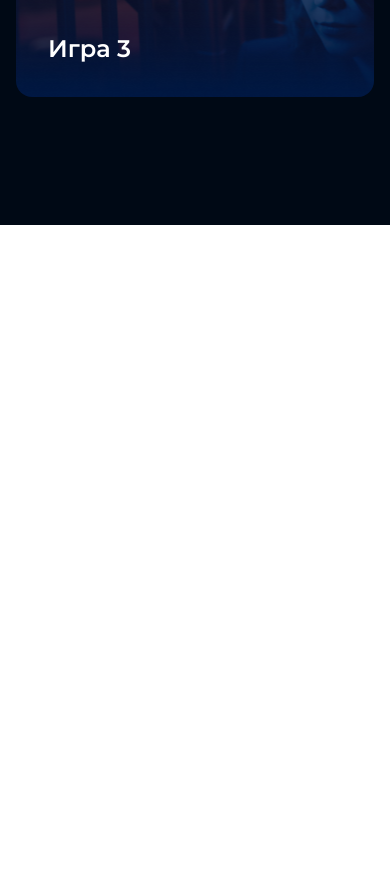
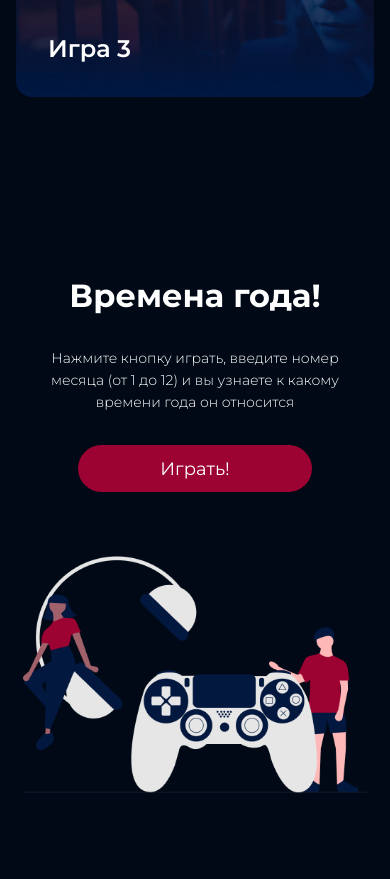
Before and after one commit to NikMrVolk/2-nd-course-hw, a plain HTML site: page index.html in a window 390 px wide. Shown: the part 1726-2605 px from the top of the page. Before the commit the page ends 1951 px from the top, so only its background shows below. Drawn offline with Linux system fonts and the light colour scheme.

Commit message:
ended hw-5

```diff
--- a/index.html
+++ b/index.html
@@ -18,7 +18,8 @@
 	<section class="top center">
 		<h1 class="top__title">Добро пожаловать на мой сайт !</h1>
 		<p class="top__text">Вам предстоит пройти несколько увлекательных игр. Если готов нажимай <span
-				class="top__text top__text--bolt">поехали</span> и <span class="top__text top__text--bolt">приступай</span></p>
+				class="top__text top__text--bolt">поехали</span> и <span class="top__text top__text--bolt">приступай</span>
+		</p>
 		<a href="#" class="top__link">Поехали!</a>
 	</section>
 	<main class="main">
@@ -35,8 +36,21 @@
 				</a>
 			</div>
 		</section>
+		<section class="seasons center">
+			<div class="seasons__row">
+				<div class="seasons__description">
+					<div class="seasons__title">Времена года!</div>
+					<div class="seasons__text">Нажмите кнопку играть, введите номер месяца (от 1 до 12) и вы узнаете к какому
+						времени года он относится</div>
+						<a href="#" class="top__link">Играть!</a>
+				</div>
+				<div class="seasons__image">
+					<img class="seasons__img" src="/img/seasons/1.png" alt="seasons">
+				</div>
+			</div>
+		</section>
 	</main>
-	<script src="/js/hw-3.js"></script>
+	<script src="/js/hw-5.js"></script>
 </body>
 
 </html>
--- a/js/hw-4.js
+++ b/js/hw-4.js
@@ -1,7 +1,3 @@
-
-// The third way
-
-
 // Exercise №1
 // =======================================================================================================================
 
--- /dev/null
+++ b/js/hw-5.js
@@ -0,0 +1,146 @@
+// Exercise №1
+// =======================================================================================================================
+
+// The first way Function Declaration
+
+// function showLessNumber(numberOne, numberTwo) {
+// 	if (numberOne < numberTwo) {
+// 		return numberOne;
+// 	} else {
+// 		return numberTwo;
+// 	}
+// }
+
+// The second way Function Expression
+
+// const showLessNumber = function (numberOne, numberTwo) {
+// 	if (numberTwo < numberOne) {
+// 		return numberTwo;
+// 	} else {
+// 		return numberOne;
+// 	}
+// }
+
+// The third way Arrow Functions
+
+// const showLessNumber = (numberOne, numberTwo) => {
+// 	if (numberTwo < numberOne) {
+// 		return numberTwo;
+// 	} else {
+// 		return numberOne;
+// 	}
+// }
+
+// =======================================================================================================================
+
+// Exercise №2
+// =======================================================================================================================
+
+// The first way Function Declaration
+
+// function determiningParityNumber (yourNumber) {
+// 	if (yourNumber % 2 === 0) {
+// 		return 'Even Number';
+// 	} else {
+// 		return 'Odd number';
+// 	}
+// }
+
+// The second way Function Expression
+
+// const determiningParityNumber = function (yourNumber) {
+// 	if (yourNumber % 2 === 0) {
+// 		return 'Even Number';
+// 	} else {
+// 		return 'Odd number';
+// 	}
+// }
+
+// The third way Arrow Functions
+
+// const determiningParityNumber = (yourNumber) => {
+// 	if (yourNumber % 2 === 0) {
+// 		return 'Even Number';
+// 	} else {
+// 		return 'Odd number';
+// 	}
+// }
+
+// =======================================================================================================================
+
+// Exercise №3
+// =======================================================================================================================
+
+// Part One
+
+// const showNumberSquared = (yourNumber) => {
+// 	console.log(yourNumber * yourNumber);
+// }
+
+// Part TWo
+
+// const returnSquareNumber = (yourNumber) => yourNumber * yourNumber;
+
+// =======================================================================================================================
+
+// Exercise №4
+// =======================================================================================================================
+
+// const sayHelloUser = () => {
+// 	let yourAge = +prompt('Enter your age', '17');
+// 	if (yourAge >= 0 && yourAge <= 12) {
+// 		alert('Hello, friend!');
+// 	} else if (yourAge > 12) {
+// 		alert('Welcome!')
+// 	} else {
+// 		alert('You entered the wrong age');
+// 	}
+// }
+
+// =======================================================================================================================
+
+// Exercise №5
+// =======================================================================================================================
+
+// const checkingAndMultiplyingNumbers = (yourNumberOne, yourNumberTwo) => {
+// 	if (isNaN(yourNumberOne) || isNaN(yourNumberTwo)) {
+// 		return "One or Two your number isn't a number";
+// 	} else {
+// 		return yourNumberOne * yourNumberTwo;
+// 	}
+// }
+
+// =======================================================================================================================
+
+// Exercise №6
+// =======================================================================================================================
+
+// const checkingAndRisingNumberCube = () => {
+// 	let yourNumber = +prompt('Enter your number', '4');
+// 	if (!isNaN(yourNumber)) {
+// 		return `${yourNumber} when cubed it equals ${yourNumber ** 3}`;
+// 	} else {
+// 		return "Argument passed is not a number";
+// 	}
+// }
+
+// =======================================================================================================================
+
+// Exercise №7
+// =======================================================================================================================
+
+const playInSeasons = (yourNumberMonth) => {
+	if ((yourNumberMonth >= 1 && yourNumberMonth <= 2) || yourNumberMonth === 12) {
+		return 'Winter';
+	} else if (yourNumberMonth >= 3 && yourNumberMonth <= 5) {
+		return 'Spring';
+	} else if (yourNumberMonth >= 6 && yourNumberMonth <= 8) {
+		return 'Summer';
+	} else if (yourNumberMonth >= 9 && yourNumberMonth <= 11) {
+		return 'Autumn';
+	} else {
+		return 'You entered not correct value.'
+	}
+}
+
+// =======================================================================================================================
--- a/scss/_mobile.scss
+++ b/scss/_mobile.scss
@@ -30,4 +30,29 @@
 			justify-content: center;
 		}
 	}
+	.seasons{
+		padding-top: 51px;
+		padding-bottom: 85px;
+		&__row{
+			justify-content: center;
+			flex-wrap: wrap;
+			gap: 64px;
+		}
+		&__description{
+			max-width: 343px;
+			align-items: center;
+		}
+		&__title{
+			font-size: 8rem;
+			line-height: 9.75rem;
+		}
+		&__text{
+			font-size: 3.5rem;
+			line-height: 5.5rem;
+			text-align: center;
+		}
+		&__image{
+			max-width: 344px;
+		}
+	}
 }
--- a/scss/style.scss
+++ b/scss/style.scss
@@ -3,6 +3,7 @@
 	margin: 0;
 	box-sizing: border-box;
 	font-size: 4px;
+	line-height: 4px;
 	color: #FFFFFF;
 }
 
@@ -95,4 +96,36 @@ a{
 	}
 }
 
+.seasons {
+	background: #000915;
+	padding-top: 233px;
+	padding-bottom: 233px;
+	&__row {
+		display: flex;
+		justify-content: space-between;
+		}
+	&__description {
+		align-self: center;
+		display: flex;
+		flex-direction: column;
+		gap: 32px;
+		max-width: 584px;
+		}
+
+	&__title {
+		font-weight: 700;
+		font-size: 12rem;
+		line-height: 19.75rem;
+		}
+
+	&__text {
+		font-weight: 300;
+		font-size: 4.5rem;
+		line-height: 9rem;
+		}
+	&__img {
+		max-width: 100%
+		}
+}
+
 @import 'mobile';
```
Also changed, not shown: css/style.css, img/seasons/1.png (added).
